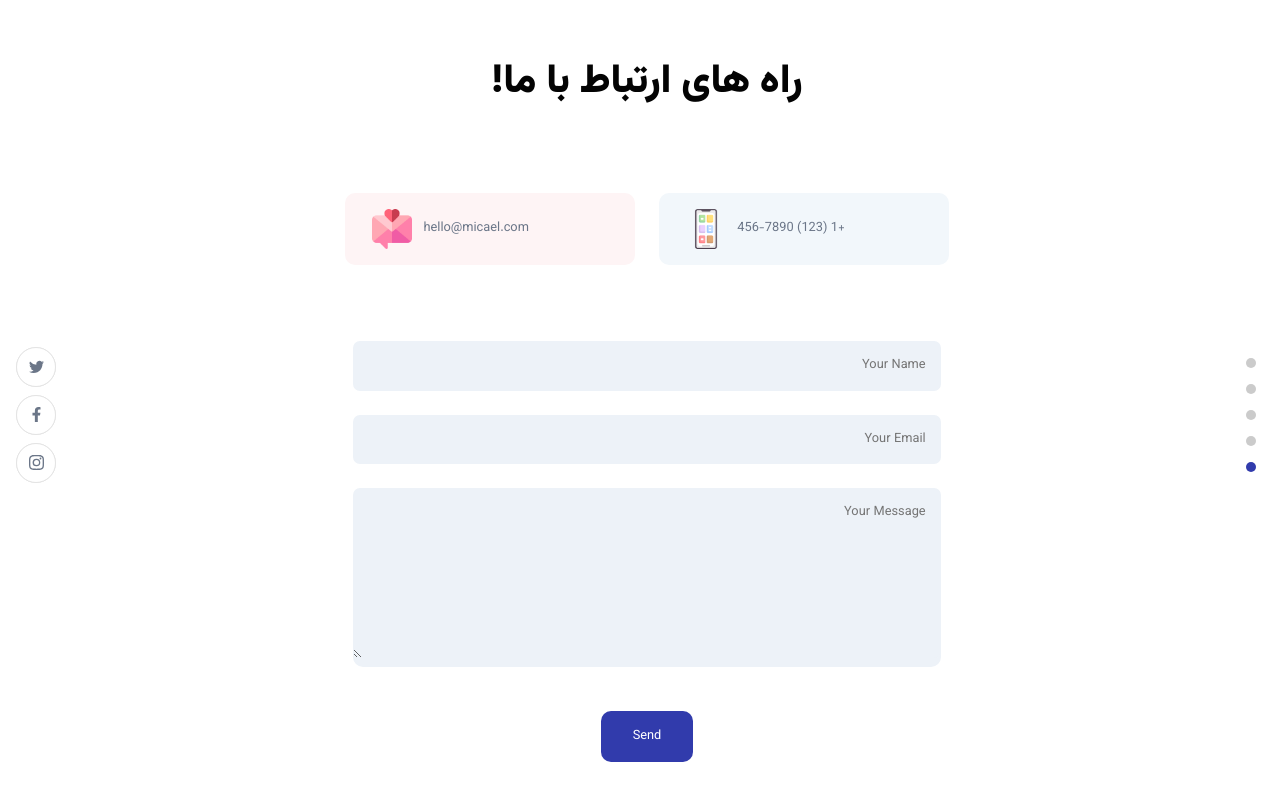
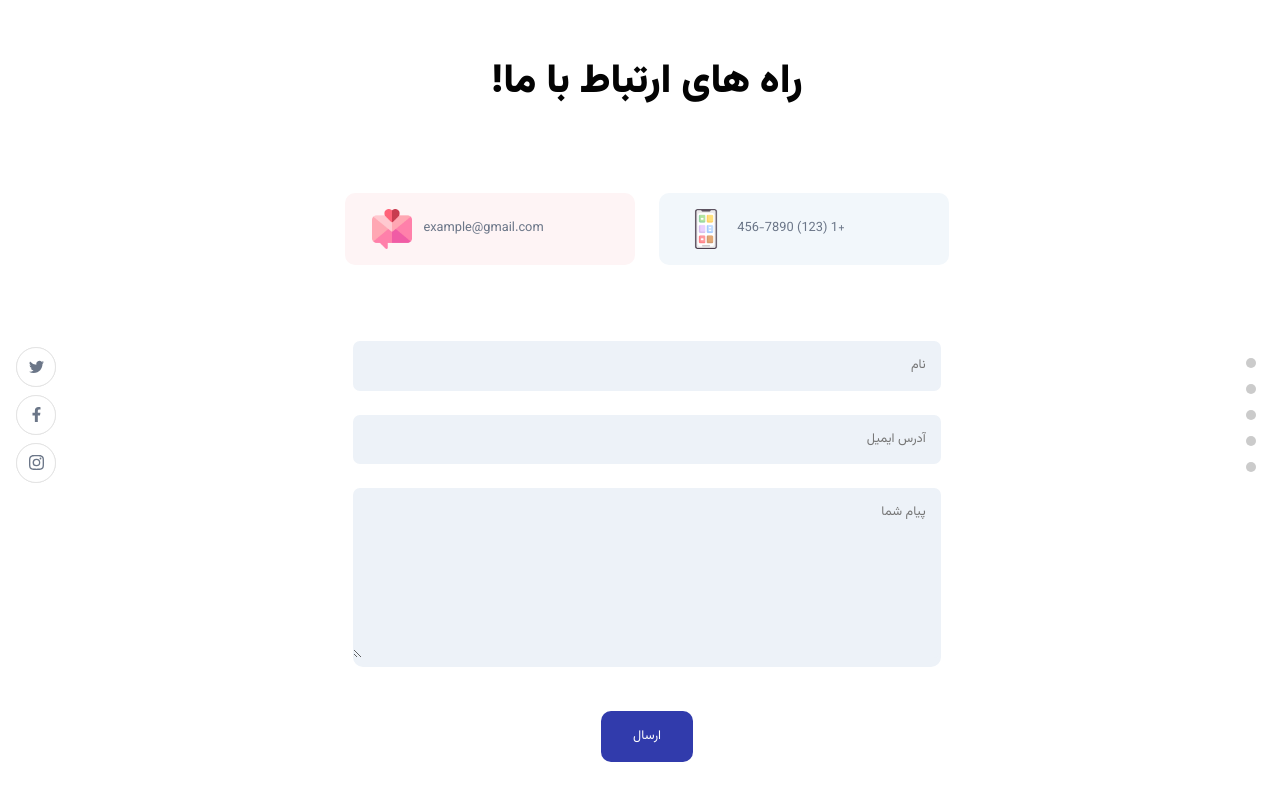
Before and after one commit to mohammadali-amd/portofilo, a React (Create React App) app: page / in a window 1280 px wide. Shown: the part 3213-4013 px from the top of the page. Built offline with nearby package versions, Linux system fonts and the light colour scheme.

Commit message:
Update contact section

```diff
--- a/src/container/Footer/Footer.jsx
+++ b/src/container/Footer/Footer.jsx
@@ -36,7 +36,7 @@ const Footer = () => {
       <div className="app__footer-cards">
         <div className="app__footer-card ">
           <img src={images.email} alt="email" />
-          <a href="mailto:hello@micael.com" className="p-text">hello@micael.com</a>
+          <a href="mailto:hello@micael.com" className="p-text">example@gmail.com</a>
         </div>
         <div className="app__footer-card">
           <img src={images.mobile} alt="phone" />
@@ -47,22 +47,22 @@ const Footer = () => {
       <form ref={form} onSubmit={sendEmail} className="contactForm">
         <div className="app__footer-form app__flex">
           <div className="app__flex">
-            <input className="p-text" type="text" placeholder="Your Name" name="user_name" required />
+            <input className="p-text" type="text" placeholder="نام" name="user_name" required />
           </div>
           <div className="app__flex">
-            <input className="p-text" type="email" placeholder="Your Email" name="user_email" required />
+            <input className="p-text" type="email" placeholder="آدرس ایمیل" name="user_email" required />
           </div>
           <div>
             <textarea
               className="p-text"
-              placeholder="Your Message"
+              placeholder="پیام شما"
               name="message"
               required
             />
           </div>
 
           <button className="p-text">
-            Send
+            ارسال
             <input type="submit" value="Send" style={{ display:'none' }} />
           </button>
         </div>
@@ -74,6 +74,6 @@ const Footer = () => {
 
 export default AppWrap(
   MotionWrap(Footer, 'app__footer'),
-  'contact',
+  'تماس با ما',
   'app__whitebg',
 );
--- a/src/container/Footer/Footer.scss
+++ b/src/container/Footer/Footer.scss
@@ -124,7 +124,7 @@
       cursor: pointer;
 
       &:hover {
-        background-color: #2430af;
+        background-color: #104e49;
       }
     }
 
```
